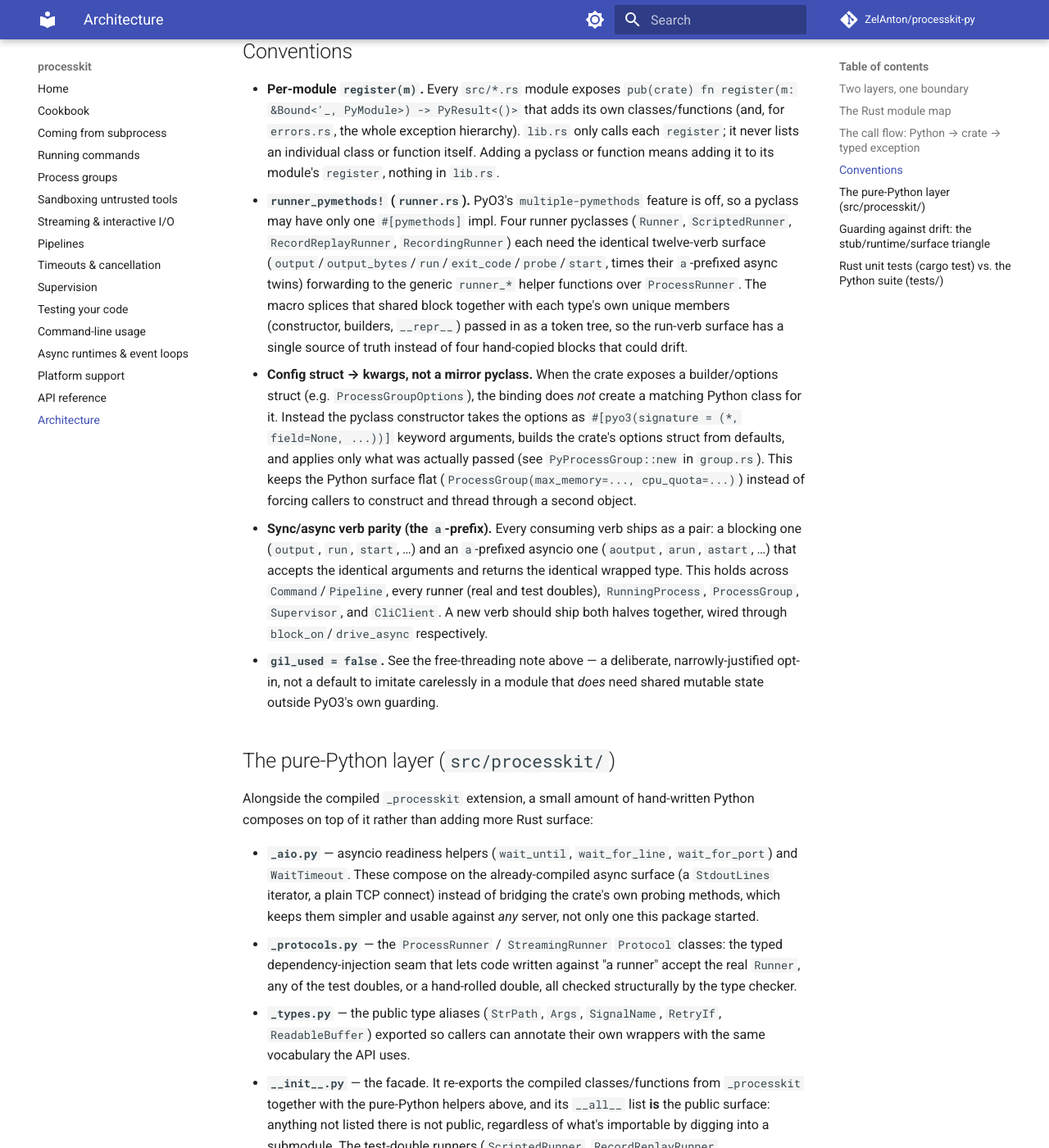
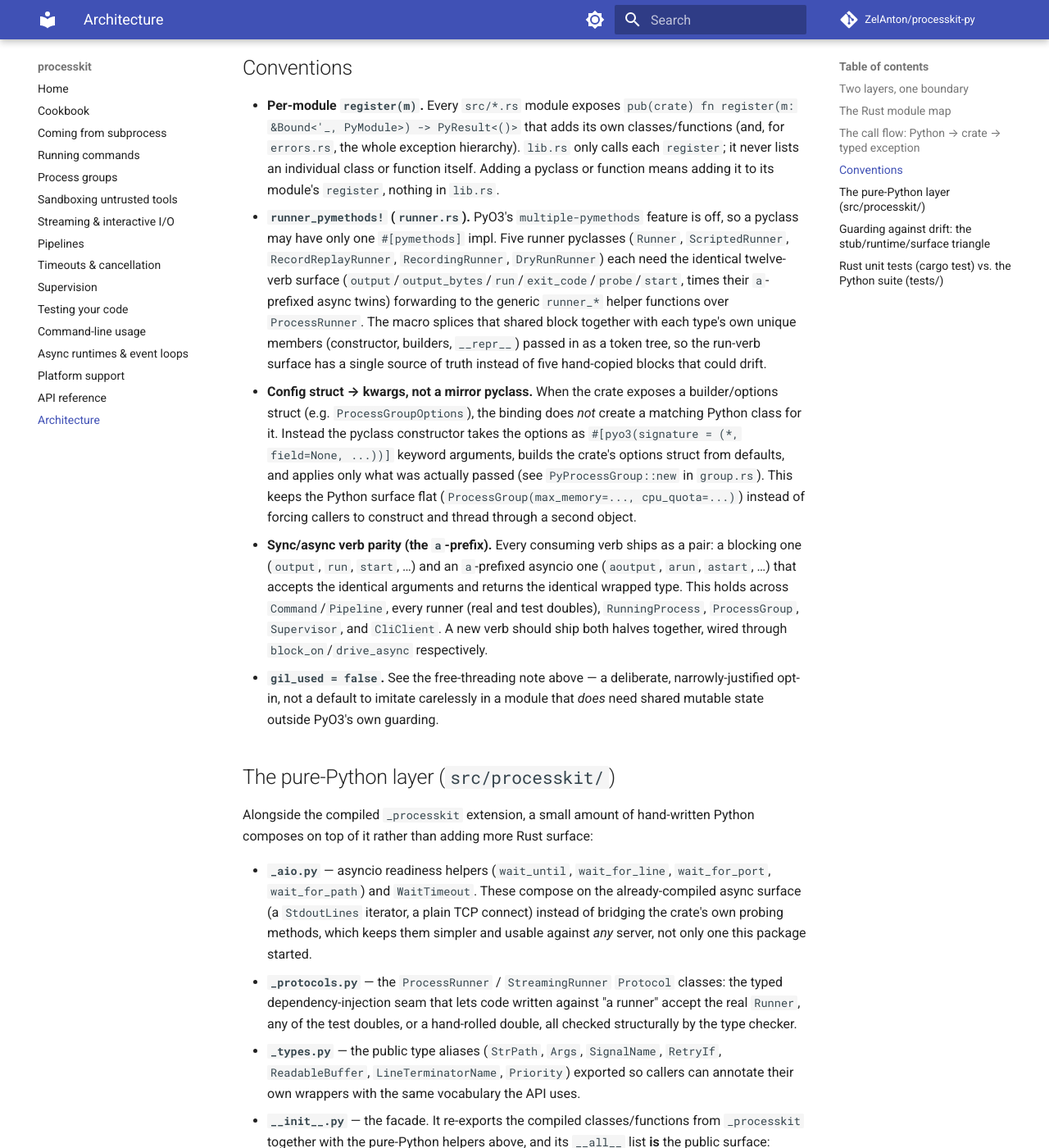
Before and after one commit to ZelAnton/processkit-py, an MkDocs documentation site: the page built from docs/internals.md, in a window 1280 px wide and 1400 px high, scrolled down 3538 px. Shown: the whole window at 82% size. Built offline with MkDocs 1.6.1 and Material for MkDocs 9.7.7, drawn with Linux system fonts in a browser that asks for light colours; comment, search, counter and statistics services are not loaded; some of the changed text lies outside the part shown.

Commit message:
Fix inventory drift in internals.md and event-loops.md

```diff
--- a/docs/internals.md
+++ b/docs/internals.md
@@ -65,7 +65,7 @@ mod supervisor;
 | Module | Owns |
 |---|---|
 | `command.rs` | The `Command` builder and shell-free `Pipeline`. |
-| `runner.rs` | The runner seam: `Runner`, the `ScriptedRunner`/`RecordReplayRunner`/`RecordingRunner` test doubles, the `Reply` builder, and the `runner_pymethods!` macro (below). |
+| `runner.rs` | The runner seam: `Runner`, the `ScriptedRunner`/`RecordReplayRunner`/`RecordingRunner`/`DryRunRunner` test doubles, the `Reply` builder, and the `runner_pymethods!` macro (below). |
 | `running.rs` | The async streaming/interactive handles: `RunningProcess`, `ProcessStdin`, `StdoutLines`, `OutputEvents`. |
 | `group.rs` | The `ProcessGroup` containment container and its `ProcessGroupStats`. |
 | `supervisor.rs` | The `Supervisor` (restart/backoff) and its `SupervisionOutcome`. |
@@ -150,15 +150,15 @@ Two invariants worth internalizing when adding a new verb:
   individual class or function itself. Adding a pyclass or function means
   adding it to its module's `register`, nothing in `lib.rs`.
 - **`runner_pymethods!` (`runner.rs`).** PyO3's `multiple-pymethods` feature is
-  off, so a pyclass may have only one `#[pymethods]` impl. Four runner
+  off, so a pyclass may have only one `#[pymethods]` impl. Five runner
   pyclasses (`Runner`, `ScriptedRunner`, `RecordReplayRunner`,
-  `RecordingRunner`) each need the identical twelve-verb surface
-  (`output`/`output_bytes`/`run`/`exit_code`/`probe`/`start`, times their
-  `a`-prefixed async twins) forwarding to the generic `runner_*` helper
+  `RecordingRunner`, `DryRunRunner`) each need the identical twelve-verb
+  surface (`output`/`output_bytes`/`run`/`exit_code`/`probe`/`start`, times
+  their `a`-prefixed async twins) forwarding to the generic `runner_*` helper
   functions over `ProcessRunner`. The macro splices that shared block together
   with each type's own unique members (constructor, builders, `__repr__`)
   passed in as a token tree, so the run-verb surface has a single source of
-  truth instead of four hand-copied blocks that could drift.
+  truth instead of five hand-copied blocks that could drift.
 - **Config struct → kwargs, not a mirror pyclass.** When the crate exposes a
   builder/options struct (e.g. `ProcessGroupOptions`), the binding does *not*
   create a matching Python class for it. Instead the pyclass constructor takes
@@ -184,25 +184,28 @@ Alongside the compiled `_processkit` extension, a small amount of hand-written
 Python composes on top of it rather than adding more Rust surface:
 
 - **`_aio.py`** — asyncio readiness helpers (`wait_until`, `wait_for_line`,
-  `wait_for_port`) and `WaitTimeout`. These compose on the already-compiled
-  async surface (a `StdoutLines` iterator, a plain TCP connect) instead of
-  bridging the crate's own probing methods, which keeps them simpler and
-  usable against *any* server, not only one this package started.
+  `wait_for_port`, `wait_for_path`) and `WaitTimeout`. These compose on the
+  already-compiled async surface (a `StdoutLines` iterator, a plain TCP
+  connect) instead of bridging the crate's own probing methods, which keeps
+  them simpler and usable against *any* server, not only one this package
+  started.
 - **`_protocols.py`** — the `ProcessRunner` / `StreamingRunner` `Protocol`
   classes: the typed dependency-injection seam that lets code written against
   "a runner" accept the real `Runner`, any of the test doubles, or a
   hand-rolled double, all checked structurally by the type checker.
 - **`_types.py`** — the public type aliases (`StrPath`, `Args`, `SignalName`,
-  `RetryIf`, `ReadableBuffer`) exported so callers can annotate their own
-  wrappers with the same vocabulary the API uses.
+  `RetryIf`, `ReadableBuffer`, `LineTerminatorName`, `Priority`) exported so
+  callers can annotate their own wrappers with the same vocabulary the API
+  uses.
 - **`__init__.py`** — the facade. It re-exports the compiled classes/functions
   from `_processkit` together with the pure-Python helpers above, and its
   `__all__` list **is** the public surface: anything not listed there is not
   public, regardless of what's importable by digging into a submodule. The
   test-double runners (`ScriptedRunner`, `RecordReplayRunner`,
-  `RecordingRunner`, `Reply`, `Invocation`) are deliberately excluded from the
-  top-level `__all__` and re-exported instead from `processkit.testing`, so
-  the production surface and the testing surface stay visibly separate.
+  `RecordingRunner`, `DryRunRunner`, `Reply`, `Invocation`) are deliberately
+  excluded from the top-level `__all__` and re-exported instead from
+  `processkit.testing`, so the production surface and the testing surface
+  stay visibly separate.
 
 ## Guarding against drift: the stub/runtime/surface triangle
 
```
Also changed, not shown: docs/event-loops.md (+4 -4 lines).
